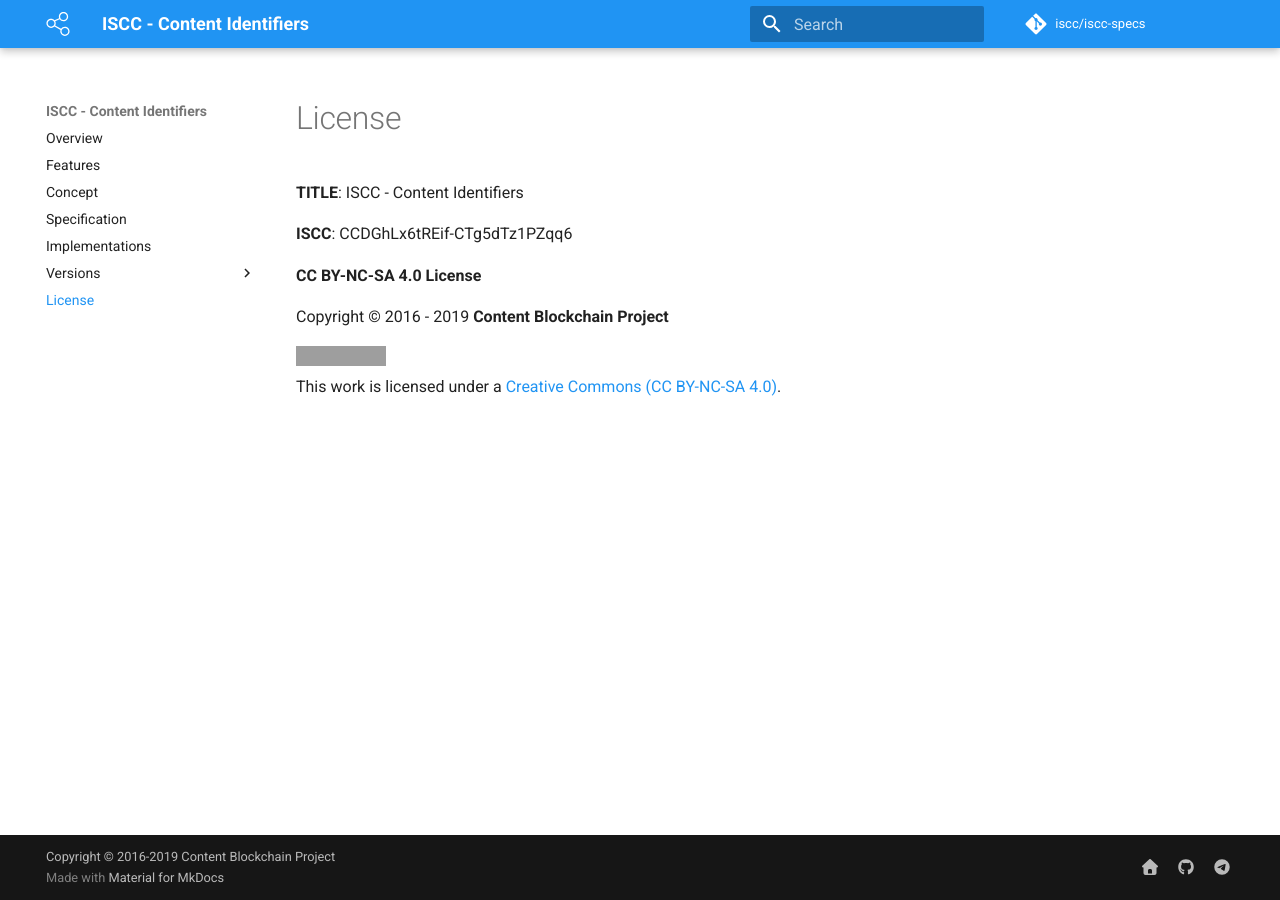
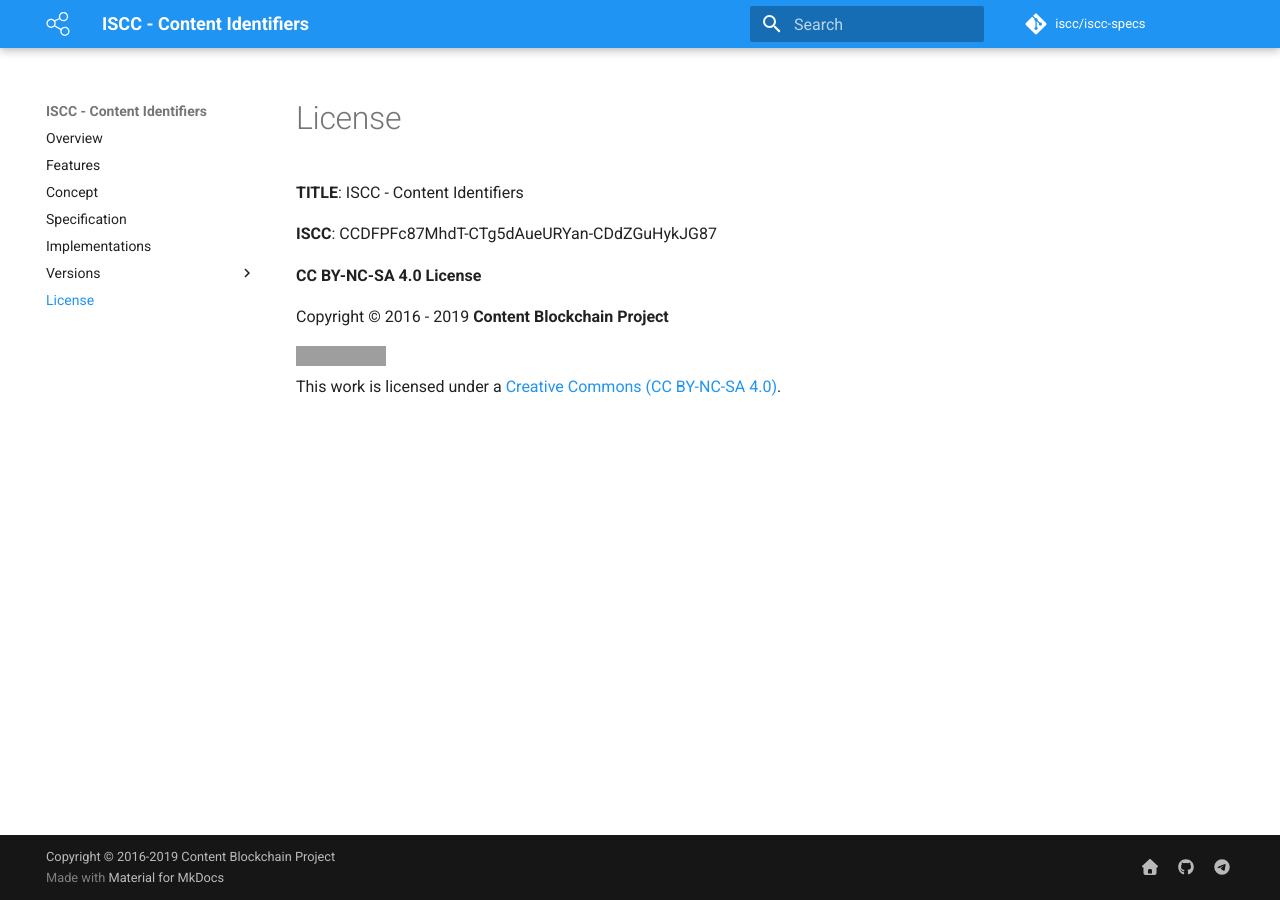
Before and after one commit to iscc/iscc-specs, an MkDocs documentation site: the page built from docs/license.md, in a window 1280 px wide. Built offline with MkDocs 1.6.1 and Material for MkDocs 9.7.7, drawn with Linux system fonts in a browser that asks for light colours; comment, search, counter and statistics services are not loaded; grey boxes are pictures that could not be loaded.

Commit message:
Update embedded ISCC.

```diff
--- a/docs/license.md
+++ b/docs/license.md
@@ -2,7 +2,7 @@
 
 **TITLE**: ISCC - Content Identifiers
 
-**ISCC**: CCDGhLx6tREif-CTg5dTz1PZqq6
+**ISCC**: CCDFPFc87MhdT-CTg5dAueURYan-CDdZGuHykJG87
 
 **CC BY-NC-SA 4.0 License**
 
```
Also changed, not shown: docs/specification.md (+1 -1 lines).
